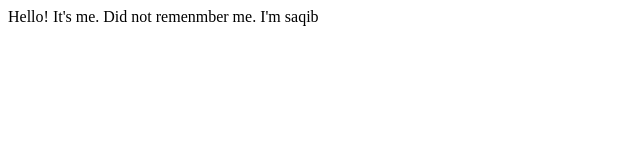
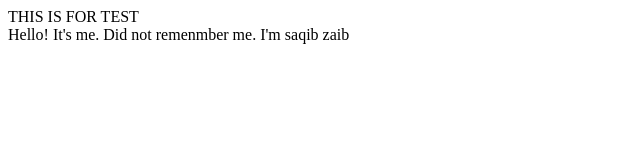
Before and after one commit to saqibzaib/new-repo, a plain HTML site: page index1.html in a window 1280 px wide. Shown: the whole page, without its empty margins (0-640 px from the left). Drawn offline with Linux system fonts and the light colour scheme.

Commit message:
index1.html changed

```diff
--- a/index1.html
+++ b/index1.html
@@ -1,5 +1,8 @@
 <html>
+<header>
+THIS IS FOR TEST
+</header>
   <body>
-    Hello! It's me. Did not remenmber me. I'm saqib
+    Hello! It's me. Did not remenmber me. I'm saqib zaib
    </body>
  </html>
```
